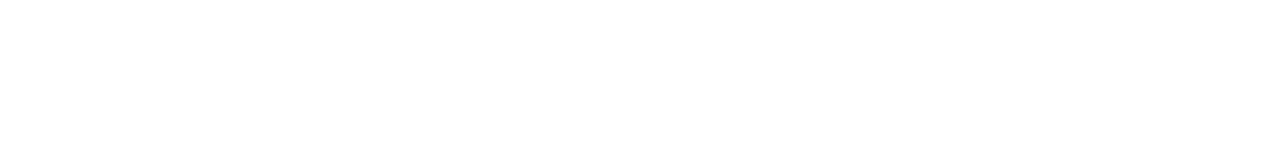
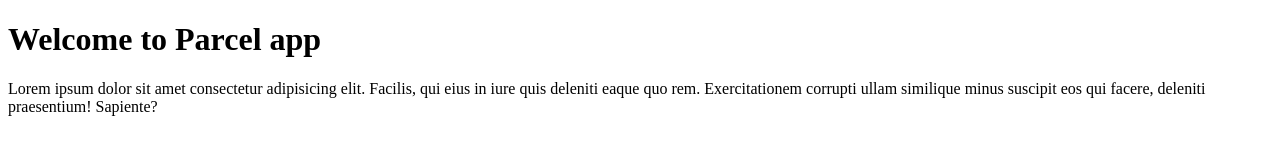
Before and after one commit to ezihe-godswill/portfolio-version-two, a website: page index.html in a window 1280 px wide. Drawn offline with Linux system fonts and the light colour scheme.

Commit message:
initialized repo

```diff
--- a/index.html
+++ b/index.html
@@ -6,5 +6,13 @@
     <meta name="viewport" content="width=device-width, initial-scale=1.0" />
     <title>Document</title>
   </head>
-  <body></body>
+  <body>
+    <h1>Welcome to Parcel app</h1>
+    <p>
+      Lorem ipsum dolor sit amet consectetur adipisicing elit. Facilis, qui eius
+      in iure quis deleniti eaque quo rem. Exercitationem corrupti ullam
+      similique minus suscipit eos qui facere, deleniti praesentium! Sapiente?
+    </p>
+    <script src="js/index.js"></script>
+  </body>
 </html>
--- a/package.json
+++ b/package.json
@@ -16,9 +16,5 @@
   "bugs": {
     "url": "https://github.com/ezihe-godswill/freelance-portfolio/issues"
   },
-  "homepage": "https://github.com/ezihe-godswill/freelance-portfolio#readme",
-  "dependencies": {
-    "autoprefixer": "^10.2.5",
-    "postcss-modules": "^4.0.0"
-  }
+  "homepage": "https://github.com/ezihe-godswill/freelance-portfolio#readme"
 }
```
